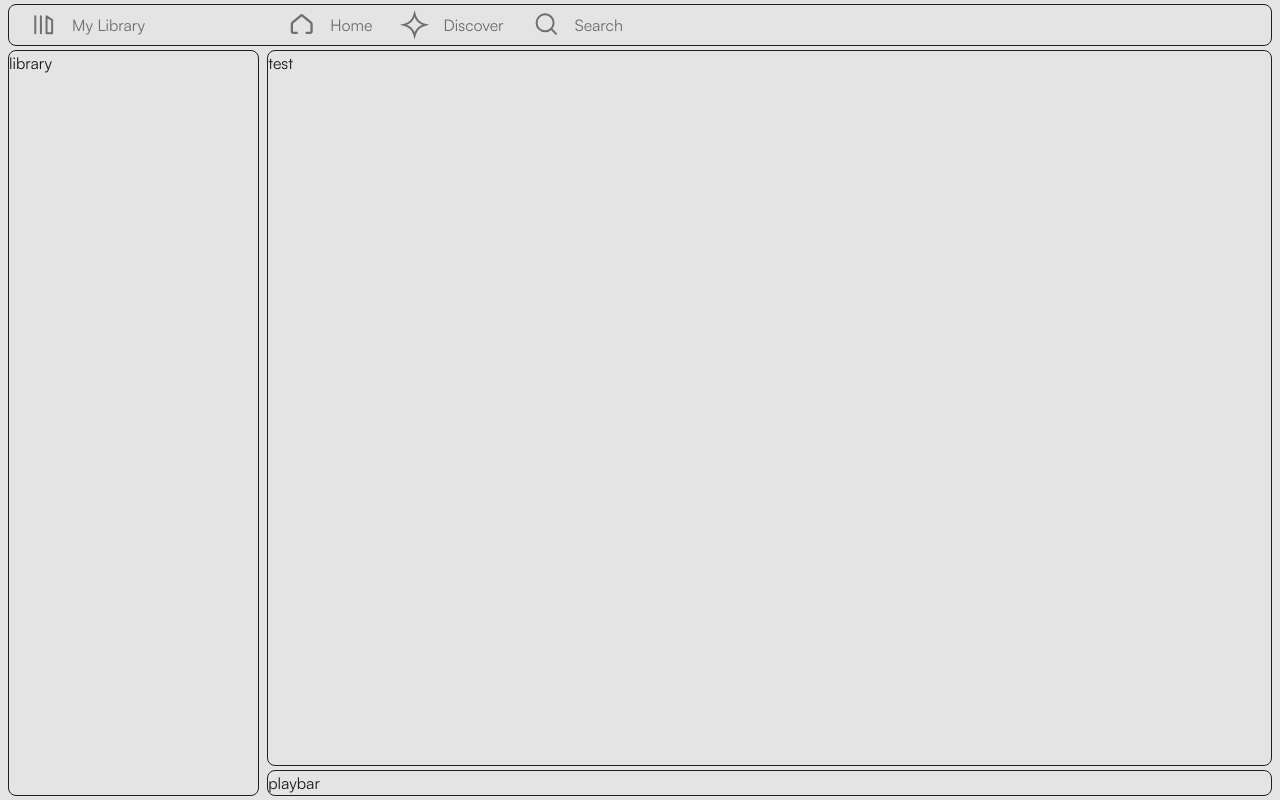
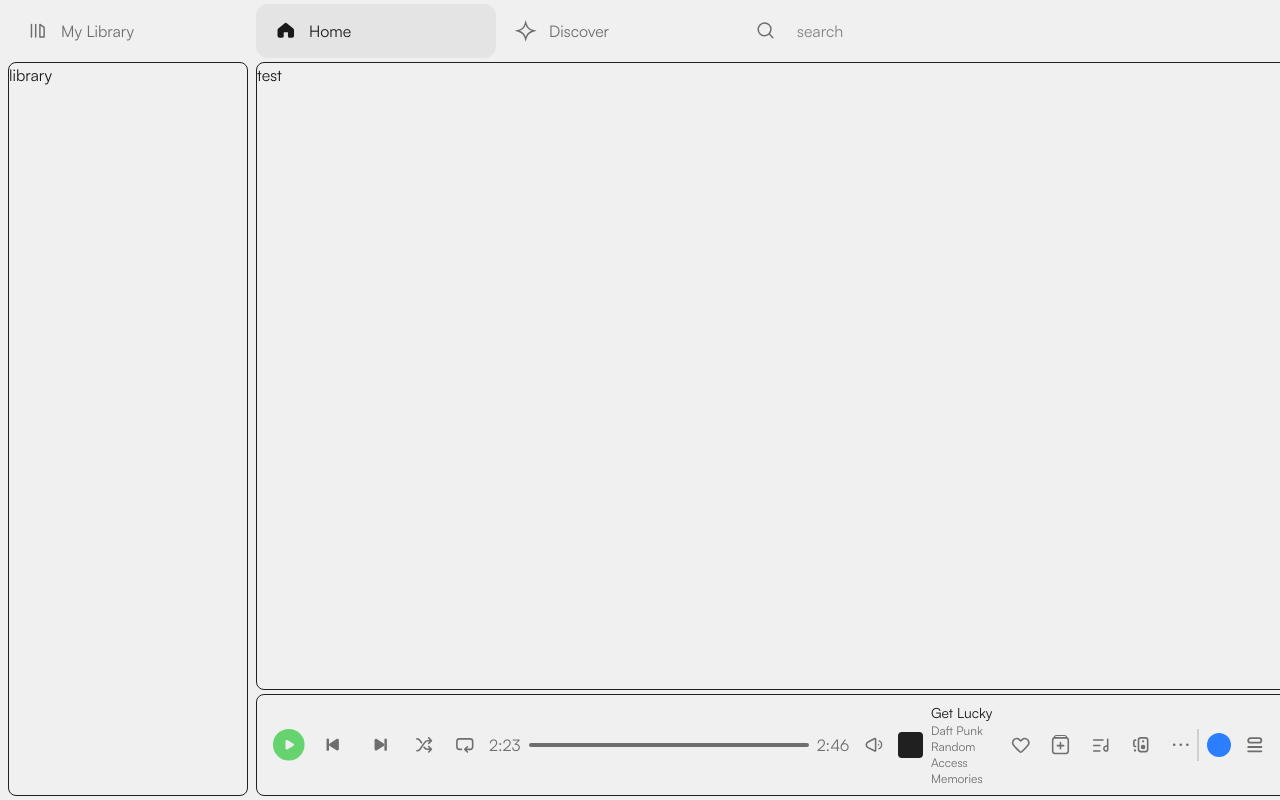
Before and after one commit to constFormek/Spotify-Rework, a Next.js app: page / in a window 1280 px wide. Built offline with nearby package versions, Linux system fonts and the light colour scheme.

Commit message:
refactor: extract shared Tab component for mobile and desktop

```diff
--- a/app/globals.css
+++ b/app/globals.css
@@ -41,7 +41,7 @@
 }
 
 body {
-  background: var(--bg-primary);
+  background: var(--bg-main);
   color: var(--fg-primary);
   font-family: var(--font-satoshi), Arial, Helvetica, sans-serif;
 }
--- a/components/DesktopLayout.tsx
+++ b/components/DesktopLayout.tsx
@@ -1,39 +1,8 @@
 import { ReactNode } from "react";
-import { IconName } from "./IconMap";
+
 import Icon from "./Icon";
-import Link from "next/link";
-
-type TabType = {
-  label: string;
-  href: string;
-  icon: IconName;
-};
-
-export const DesktopLayoutTabs: TabType[] = [
-  {
-    label: "My Library",
-    href: "/library",
-    icon: "library",
-  },
-
-  {
-    label: "Home",
-    href: "/",
-    icon: "home",
-  },
-
-  {
-    label: "Discover",
-    href: "/discover",
-    icon: "discover",
-  },
-
-  {
-    label: "Search",
-    href: "/search",
-    icon: "search",
-  },
-];
+import { DesktopLayoutTabs } from "./tab/constants";
+import Tab from "./tab/Tab";
 
 interface DesktopLayoutProps {
   children: ReactNode;
@@ -41,46 +10,135 @@ interface DesktopLayoutProps {
 
 const DesktopLayout = ({ children }: DesktopLayoutProps) => {
   const libraryTab = DesktopLayoutTabs.find((t) => t.href === "/library");
-  const navbarTabs = DesktopLayoutTabs.filter((t) => t.href !== "/library");
+  const variant = "row";
+  const searchTab = DesktopLayoutTabs.find((t) => t.href === "/search");
+  const excludedTabPaths = ["/library", "/search"];
+  const navbarTabs = DesktopLayoutTabs.filter(
+    (t) => !excludedTabPaths.includes(t.href),
+  );
 
   return (
-    <div className="hidden h-screen md:grid grid-cols-[1fr_4fr] grid-rows-[auto_1fr_auto]   gap-y-1 gap-x-2 px-2 py-1 ">
-      <div className="border border-bg-secondary rounded-lg col-span-2 grid  items-center gap-2 grid-cols-subgrid">
+    <div className="hidden h-screen grid-cols-[1fr_4fr] grid-rows-[auto_1fr_auto] gap-x-2 gap-y-1 px-2 py-1 md:grid">
+      <div className="border-bg-secondary col-span-2 grid grid-cols-subgrid items-center rounded-lg">
         {libraryTab && (
-          <Link
+          <Tab
+            variant={variant}
             href={libraryTab.href}
-            className="flex items-center gap-2 text-fg-secondary pl-3.75"
-          >
-            <Icon name={libraryTab.icon} size={40} />
-
-            {libraryTab.label}
-          </Link>
+            icon={libraryTab.icon}
+            label={libraryTab.label}
+          />
         )}
 
-        <div className="flex items-center gap-2 ">
+        <div className="flex items-center">
           {navbarTabs.map((tab) => (
-            <Link
+            <Tab
+              variant={variant}
+              key={tab.href}
               href={tab.href}
-              key={tab.href}
-              className="flex items-center gap-2 text-fg-secondary pl-3.75"
+              icon={tab.icon}
+              label={tab.label}
+            />
+          ))}
+
+          {searchTab && (
+            <Tab
+              variant={variant}
+              href={searchTab.href}
+              icon={searchTab.icon}
+              label={""}
             >
-              <Icon name={tab.icon} size={40} />
-
-              {tab.label}
-            </Link>
-          ))}
+              <input placeholder="search" />
+            </Tab>
+          )}
         </div>
       </div>
 
-      <div className="border border-bg-secondary rounded-lg row-span-2">
+      <div className="border-bg-secondary row-span-2 rounded-lg border">
         library
       </div>
 
-      <div className="border border-bg-secondary rounded-lg overflow-y-auto">
+      <div className="border-bg-secondary overflow-y-auto rounded-lg border">
         {children}
       </div>
 
-      <div className="border border-bg-secondary rounded-lg">playbar</div>
+      <div className="border-bg-secondary text-fg-secondary flex w-full items-center justify-between rounded-lg border px-4 py-2">
+        <div className="flex items-center gap-2">
+          <button>
+            <Icon name="play" size={32} className="text-bg-main" />
+          </button>
+
+          <button>
+            <Icon name="prev" size={40} className="" />
+          </button>
+
+          <button>
+            <Icon name="next" size={40} className="" />
+          </button>
+
+          <button>
+            <Icon name="shuffle" size={32} className="" />
+          </button>
+
+          <button>
+            <Icon name="loop" size={32} className="" />
+          </button>
+
+          <div className="flex items-center gap-2">
+            <p>2:23</p>
+
+            <div className="bg-fg-secondary h-1 w-70 rounded-full"></div>
+            <p>2:46</p>
+          </div>
+
+          <button>
+            <Icon name="volume" size={32} className="" />
+          </button>
+
+          <div className="flex items-center gap-2">
+            <div className="bg-bg-secondary aspect-square w-12 rounded-sm"></div>
+
+            <div className="flex flex-col text-xs">
+              <p className="text-fg-primary text-sm">Get Lucky</p>
+
+              <p>Daft Punk</p>
+
+              <p>Random Access Memories</p>
+            </div>
+          </div>
+        </div>
+
+        <div className="flex items-center gap-2 divide-x-2 divide-[#898989]/30">
+          <div className="flex items-center gap-2">
+            <button>
+              <Icon name="like" size={32} className="" />
+            </button>
+
+            <button>
+              <Icon name="add-to-playlist" size={32} className="" />
+            </button>
+
+            <button>
+              <Icon name="lyrics" size={32} className="" />
+            </button>
+
+            <button>
+              <Icon name="device" size={32} className="" />
+            </button>
+
+            <button>
+              <Icon name="more" size={32} className="" />
+            </button>
+          </div>
+
+          <div className="flex items-center gap-2">
+            <div className="aspect-square w-6 rounded-full bg-blue-500"></div>
+
+            <button>
+              <Icon name="queue" size={32}></Icon>
+            </button>
+          </div>
+        </div>
+      </div>
     </div>
   );
 };
--- a/components/MobileLayout.tsx
+++ b/components/MobileLayout.tsx
@@ -1,51 +1,8 @@
 import Link from "next/link";
 import { ReactNode } from "react";
 import Icon from "./Icon";
-import { IconName } from "./IconMap";
-
-type TabType = {
-  label: string;
-  icon: IconName;
-  href: string;
-  id: number;
-};
-
-const MobileLayoutTabs: TabType[] = [
-  {
-    id: 1,
-    label: "Home",
-    icon: "home",
-    href: "/",
-  },
-
-  {
-    id: 2,
-    label: "Discover",
-    icon: "discover",
-    href: "/discover",
-  },
-
-  {
-    id: 3,
-    label: "Search",
-    icon: "search",
-    href: "/search",
-  },
-
-  {
-    id: 4,
-    label: "Library",
-    icon: "library",
-    href: "/library",
-  },
-
-  {
-    id: 5,
-    label: "Me",
-    icon: "user",
-    href: "/me",
-  },
-];
+import { MobileLayoutTabs } from "./tab/constants";
+import Tab from "./tab/Tab";
 
 interface MobileLayoutProps {
   children: ReactNode;
@@ -80,16 +37,15 @@ const MobileLayout = ({ children }: MobileLayoutProps) => {
             </button>
           </div>
         </div>
-        <div className="flex items-center justify-between bg-linear-to-b/longer from-[#111111]/85 to-[#111111] to-43% px-2 py-3">
+        <div className="from-bg-primary/85 to-bg-primary flex items-center justify-between bg-linear-to-b/longer to-43% px-2 py-3">
           {MobileLayoutTabs.map((tab) => (
-            <Link
-              className="text-fg-secondary flex flex-col items-center px-4 py-2 text-xs"
-              key={tab.id}
+            <Tab
+              variant="column"
+              key={tab.href}
               href={tab.href}
-            >
-              <Icon name={tab.icon} size={40} />
-              {tab.label}
-            </Link>
+              icon={tab.icon}
+              label={tab.label}
+            />
           ))}
         </div>
       </div>
--- /dev/null
+++ b/components/tab/Tab.tsx
@@ -0,0 +1,51 @@
+"use client";
+
+import { ReactNode } from "react";
+import { usePathname } from "next/navigation";
+import Link from "next/link";
+import Icon from "../Icon";
+import { IconName } from "../IconMap";
+
+export type TabType = {
+  label: string;
+  icon: IconName;
+  href: string;
+};
+
+interface TabProps extends TabType {
+  children?: ReactNode;
+  variant: "row" | "column";
+}
+
+const Tab = ({ children, label, href, icon, variant }: TabProps) => {
+  const pathname = usePathname();
+  const isActive = pathname === href;
+
+  const isActiveDesktopTab = variant === "row" && isActive;
+  const labelColorClass =
+    variant === "row" && isActive ? "text-fg-primary" : "text-fg-secondary";
+
+  const className =
+    variant === "row"
+      ? "gap-2 pl-3.75 flex px-5 py-3 min-w-60"
+      : "flex flex-col px-4 py-2 text-xs text-fg-secondary";
+  return (
+    <Link
+      className={`${className} items-center ${variant === "row" ? (isActive ? "bg-bg-primary rounded-xl" : " ") : " "}`}
+
+      href={href}
+    >
+      <Icon
+        size={30}
+        name={icon}
+        isActive={isActive}
+        className={isActiveDesktopTab ? "text-fg-primary" : "text-fg-secondary"}
+      />
+
+      <p className={labelColorClass}>{label}</p>
+      {children}
+    </Link>
+  );
+};
+
+export default Tab;
--- /dev/null
+++ b/components/tab/constants.ts
@@ -0,0 +1,59 @@
+import { TabType } from "./Tab";
+
+export const DesktopLayoutTabs: TabType[] = [
+  {
+    label: "My Library",
+    href: "/library",
+    icon: "library",
+  },
+
+  {
+    label: "Home",
+    href: "/",
+    icon: "home",
+  },
+
+  {
+    label: "Discover",
+    href: "/discover",
+    icon: "discover",
+  },
+
+  {
+    label: "Search",
+    href: "/search",
+    icon: "search",
+  },
+];
+
+export const MobileLayoutTabs: TabType[] = [
+  {
+    label: "Home",
+    icon: "home",
+    href: "/",
+  },
+
+  {
+    label: "Discover",
+    icon: "discover",
+    href: "/discover",
+  },
+
+  {
+    label: "Search",
+    icon: "search",
+    href: "/search",
+  },
+
+  {
+    label: "Library",
+    icon: "library",
+    href: "/library",
+  },
+
+  {
+    label: "Me",
+    icon: "user",
+    href: "/me",
+  },
+];
```
